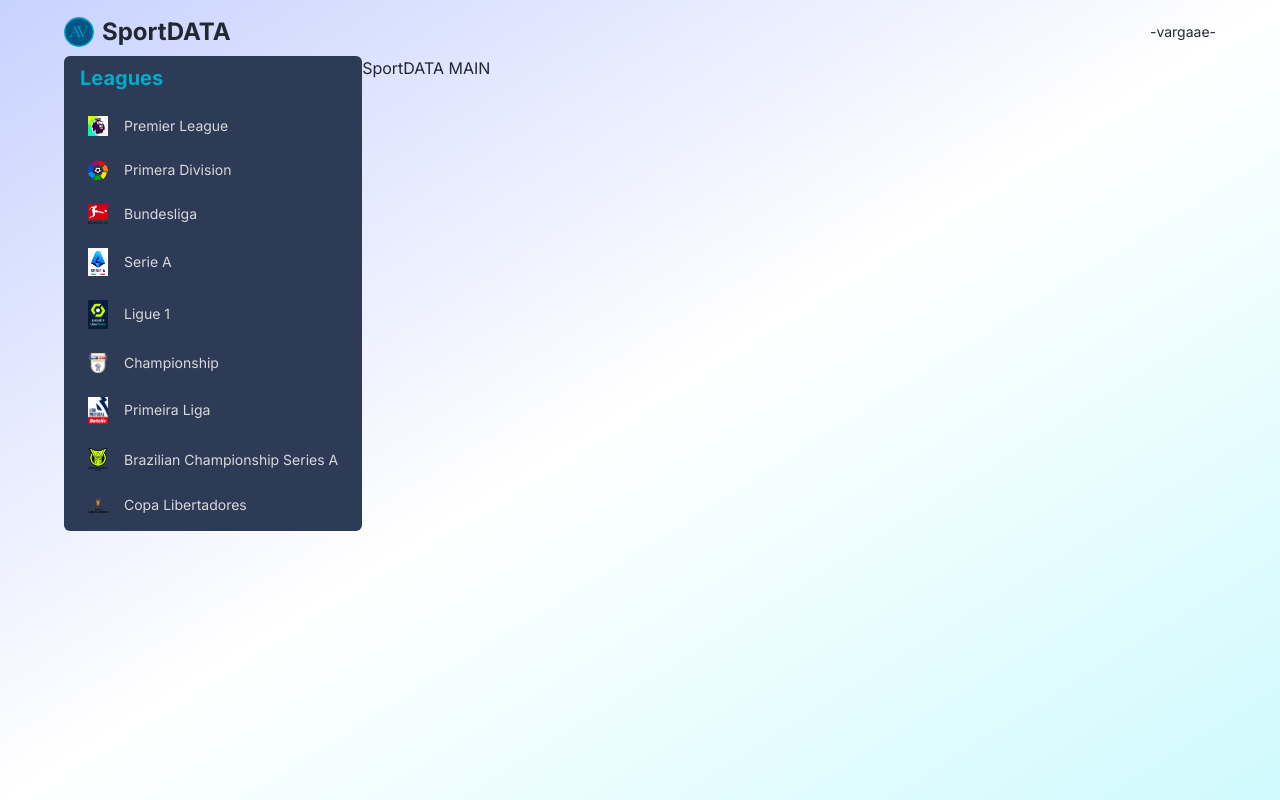
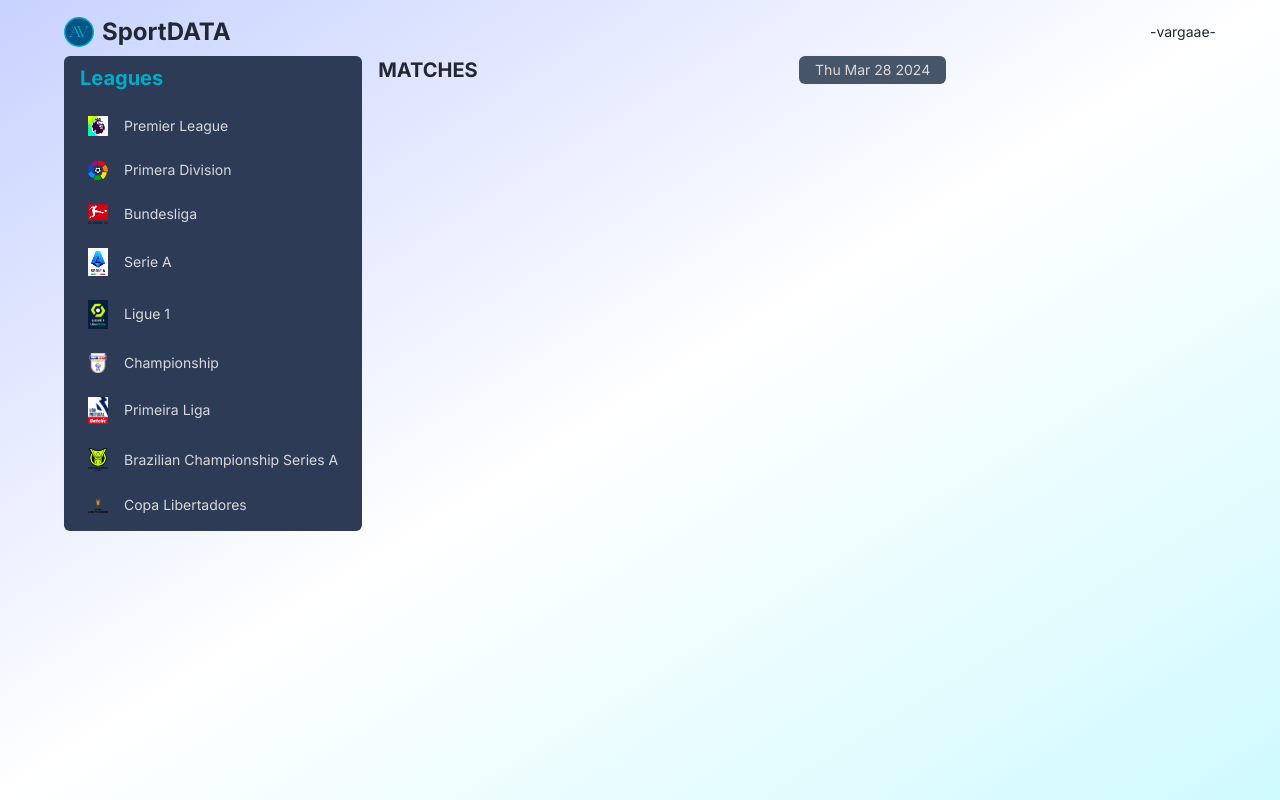
Before and after one commit to vargaae/sportdata-next-2024, a Next.js app: page / in a window 1280 px wide. Built offline with nearby package versions, Linux system fonts and the light colour scheme.

Commit message:
01003-setUp Main page

```diff
--- a/src/app/page.tsx
+++ b/src/app/page.tsx
@@ -1,3 +1,16 @@
 export default function Home() {
-  return <main className="flex text-textPrimary">SportDATA MAIN</main>;
+  const nd = new Date();
+  const dateConvert = nd.toDateString();
+
+  return (
+    <section className="px-2 md:px-4 md:w-[600px]">
+      <div className="flex justify-between items-center mb-4 md:mb-2">
+        <h1 className="text-md md:text-xl font-bold">MATCHES</h1>
+        <div className="px-4 py-0 md:py-1 bg-slate-600 rounded-md text-textSecondary text-sm">
+          <p>{`${dateConvert}`}</p>
+        </div>
+      </div>
+      {/* data matches */}
+    </section>
+  );
 }
```
